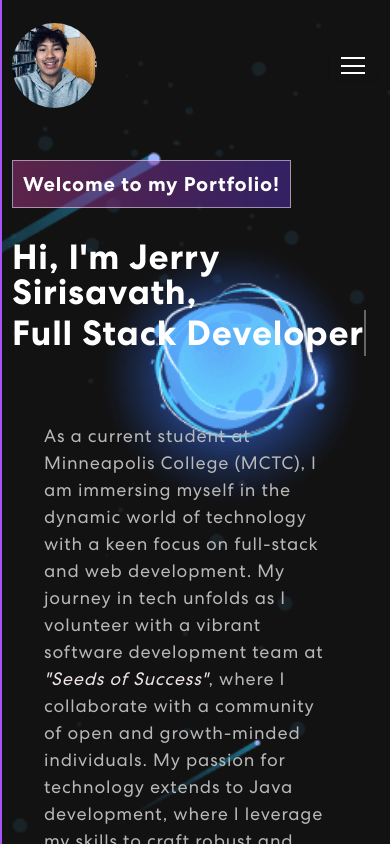
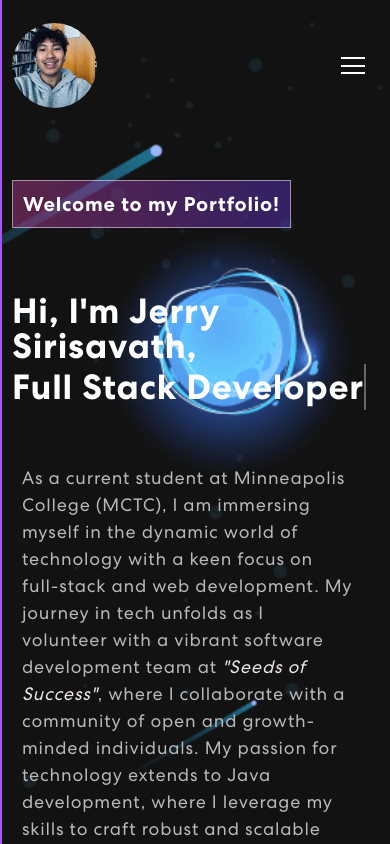
Before and after one commit to JSirisavath/Personal-Portfolio-Website, a React (Create React App) app: page / in a window 390 px wide. Built offline with nearby package versions, Linux system fonts and the light colour scheme; no server answers.

Commit message:
Fixed and updated the mobile scaling and sizing for the typing animation and it does not move the content down anymore. Also attempted to fix the nav bar toggle background where if the page is all the way up, it will still have the transparent background. Seperate issue for this found.

```diff
--- a/src/App.css
+++ b/src/App.css
@@ -123,6 +123,11 @@ p.danger {
 /************ Navbar Css ************/
 
 /* Profile pic hover affect - Both image itself and the container */
+
+nav.navbar.toggled {
+  background-color: #121212; /* Or whatever dark color you prefer */
+}
+
 #profilePic:hover {
   filter: brightness(107%);
   transition: all 0.3s ease;
@@ -321,7 +326,8 @@ nav.navbar .navbar-toggler[aria-expanded='true'] .navbar-toggler-icon {
   );
   border: 1px solid rgba(255, 255, 255, 0.5);
   font-size: 20px;
-  margin-bottom: 16px;
+  margin-top: 20px;
+  margin-bottom: 50px;
   display: inline-block;
 }
 .banner h1 {
@@ -359,6 +365,7 @@ nav.navbar .navbar-toggler[aria-expanded='true'] .navbar-toggler-icon {
 
 @media (max-width: 430px) {
   /* Mobile devices adjustment such as iphone 14 pro max */
+
   .header-container {
     margin-bottom: 12px;
   }
@@ -381,12 +388,19 @@ nav.navbar .navbar-toggler[aria-expanded='true'] .navbar-toggler-icon {
     line-height: 1.2;
     margin-top: 1rem;
   }
+
+  .banner p {
+    padding-top: 1rem;
+  }
 }
 
 .AboutMeSection {
-  margin-top: 5rem;
+  margin-top: 4rem;
   /* border: black 5px solid; */
   padding: 2rem;
+  letter-spacing: 0.8px;
+  padding: 8px 10px;
+  display: inline-block;
 }
 
 .banner p {
@@ -611,8 +625,12 @@ nav.navbar .navbar-toggler[aria-expanded='true'] .navbar-toggler-icon {
   padding: 120px 0;
   /* z-index: -1; */
   background-image: url('./assets/img/banner-bg.png');
-  position: relative;
-  /* background-color: black; */
+  background-position: top left;
+  background-size: cover;
+  background-repeat: no-repeat;
+  display: flex;
+  flex-direction: column;
+  align-items: flex-start;
 }
 
 .qna h2 {
--- a/src/components/NavBar.js
+++ b/src/components/NavBar.js
@@ -16,6 +16,9 @@ export const NavBar = ({ appRef }) => {
 
   // Keep information whether the user has scrolled
   const [scrolled, setScroll] = useState(false);
+
+  // Toggle the navbar expansion
+  const [expanded, setExpanded] = useState(false);
 
   // Use effect hook would be triggered if the user has set the state for scrolling to be true (start scrolling)
   useEffect(() => {
@@ -74,6 +77,11 @@ export const NavBar = ({ appRef }) => {
     window.open('https://calendly.com/jsirisavath', '_blank');
   };
 
+  // Event handling for toggling expansion state
+
+  const toggleNavbar = () => {
+    setExpanded(!expanded);
+  };
   return (
     // React-bootstrap navigation bar
     <Navbar expand="md" className={scrolled ? 'scrolled' : ''}>
@@ -82,7 +90,7 @@ export const NavBar = ({ appRef }) => {
           {/* Image brand logo */}
           <ProfilePicture />
         </Navbar.Brand>
-        <Navbar.Toggle aria-controls="basic-navbar-nav">
+        <Navbar.Toggle aria-controls="basic-navbar-nav" onClick={toggleNavbar}>
           <span className="navbar-toggler-icon"></span>
         </Navbar.Toggle>
         <Navbar.Collapse id="basic-navbar-nav">
--- a/src/components/ProfilePicture.js
+++ b/src/components/ProfilePicture.js
@@ -4,6 +4,7 @@ import ProfilePic from '../assets/img/ProfilePic.jpeg';
 
 function ProfilePicture() {
   return (
+    <div className="profilePicSection">
       <div
         className="imageContainer"
         style={{
@@ -11,6 +12,8 @@ function ProfilePicture() {
           overflow: 'hidden',
           width: '85px',
           height: '85px',
+          marginRight: '2rem',
+          marginLeft: 'auto',
         }}
       >
         <img
@@ -20,10 +23,10 @@ function ProfilePicture() {
           style={{
             width: '100%',
             height: '100%',
-          marginRight: '2rem',
             overflow: 'hidden',
           }}
         />
+      </div>
     </div>
   );
 }
```
Lines whose indentation alone changed are shown as unchanged.
